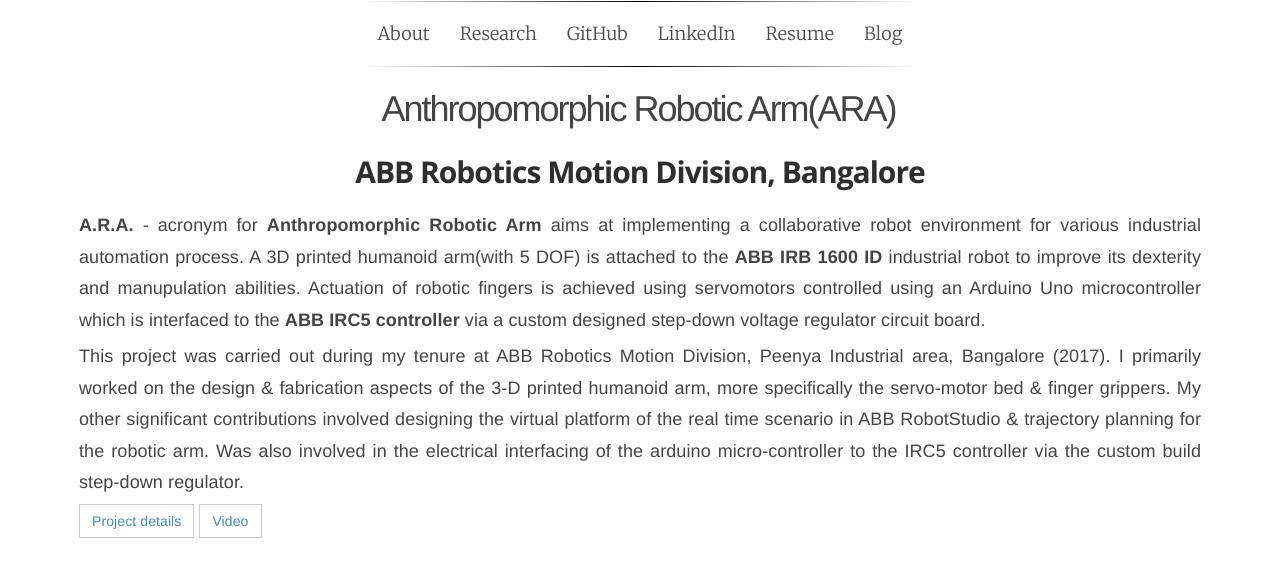
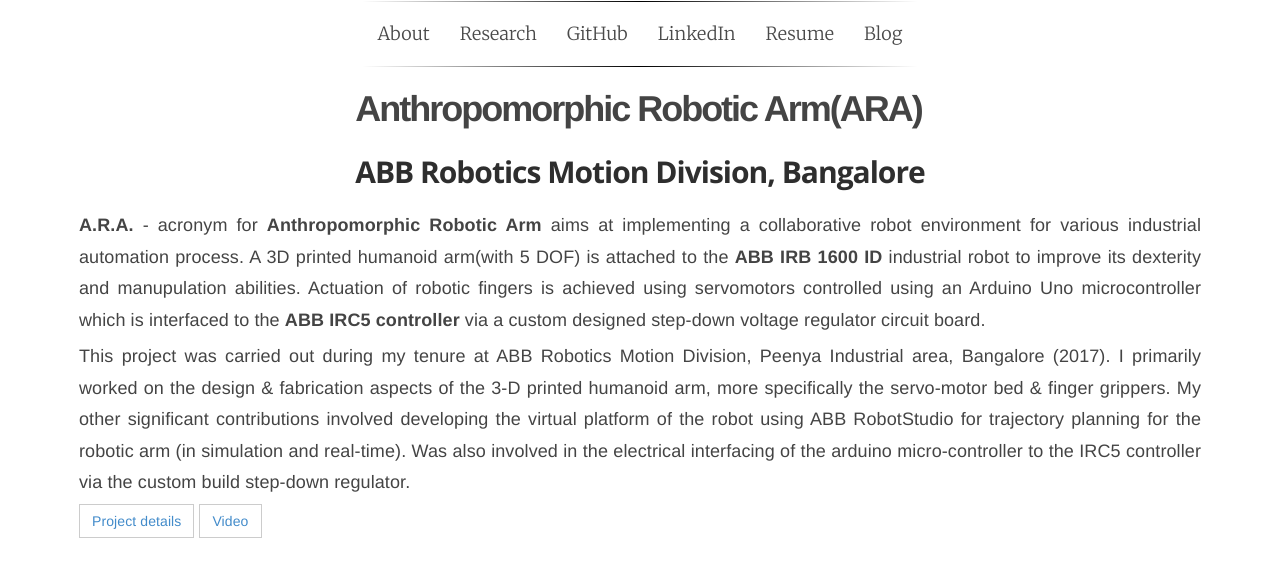
Before and after one commit to navuboy/navuboy.github.io, a Jekyll site: the page built from ara.html, in a window 1280 px wide. Shown: the top 577 px of the page. Built offline with Jekyll 4.4.1, drawn with Linux system fonts in a browser that asks for light colours; some web fonts are replaced.

Commit message:
updated research.md

```diff
--- a/_includes/ara.md
+++ b/_includes/ara.md
@@ -1,6 +1,6 @@
 
 
-<h1 class="rsection">Anthropomorphic Robotic Arm(ARA)<b></b></h1>
+<h1 class="rsection"><b>Anthropomorphic Robotic Arm(ARA)</b></h1>
 
 <h2><b>ABB Robotics Motion Division, Bangalore</b></h2>
 
@@ -12,7 +12,7 @@
         <strong>A.R.A.</strong> - acronym for <strong>Anthropomorphic Robotic Arm</strong> aims at implementing a collaborative robot environment for various  industrial automation process. A 3D printed humanoid arm(with 5 DOF) is attached to the <strong>ABB IRB 1600 ID</strong> industrial robot to improve its dexterity and manupulation abilities. Actuation of robotic fingers is achieved using servomotors controlled using an Arduino Uno microcontroller which is interfaced to the <strong>ABB IRC5 controller</strong> via a custom designed step-down voltage regulator circuit board.
         </p>
         <p style="text-align:justify">
-        This project was carried out during my tenure at ABB Robotics Motion Division, Peenya Industrial area, Bangalore (2017). I primarily worked on the design & fabrication aspects of the 3-D printed humanoid arm, more specifically the servo-motor bed & finger grippers. My other significant contributions involved designing the virtual platform of the real time scenario in ABB RobotStudio & trajectory planning for the robotic arm. Was also involved in the electrical interfacing of the arduino micro-controller to the IRC5 controller via the custom build step-down regulator.
+        This project was carried out during my tenure at ABB Robotics Motion Division, Peenya Industrial area, Bangalore (2017). I primarily worked on the design & fabrication aspects of the 3-D printed humanoid arm, more specifically the servo-motor bed & finger grippers. My other significant contributions involved developing the virtual platform of the robot using ABB RobotStudio for trajectory planning for the robotic arm (in simulation and real-time). Was also involved in the electrical interfacing of the arduino micro-controller to the IRC5 controller via the custom build step-down regulator.
         </p>
         <a href="https://bit.ly/2r5CcPp" class="md-link btn-default btn rbtn">Project details</a>
         <a href="https://youtu.be/xqaQjo5hS6o" class="md-link btn-default btn rbtn">Video</a>
```
Also changed, not shown: _includes/biped.md (added, +25 -0 lines), biped.html (added, +13 -0 lines).
